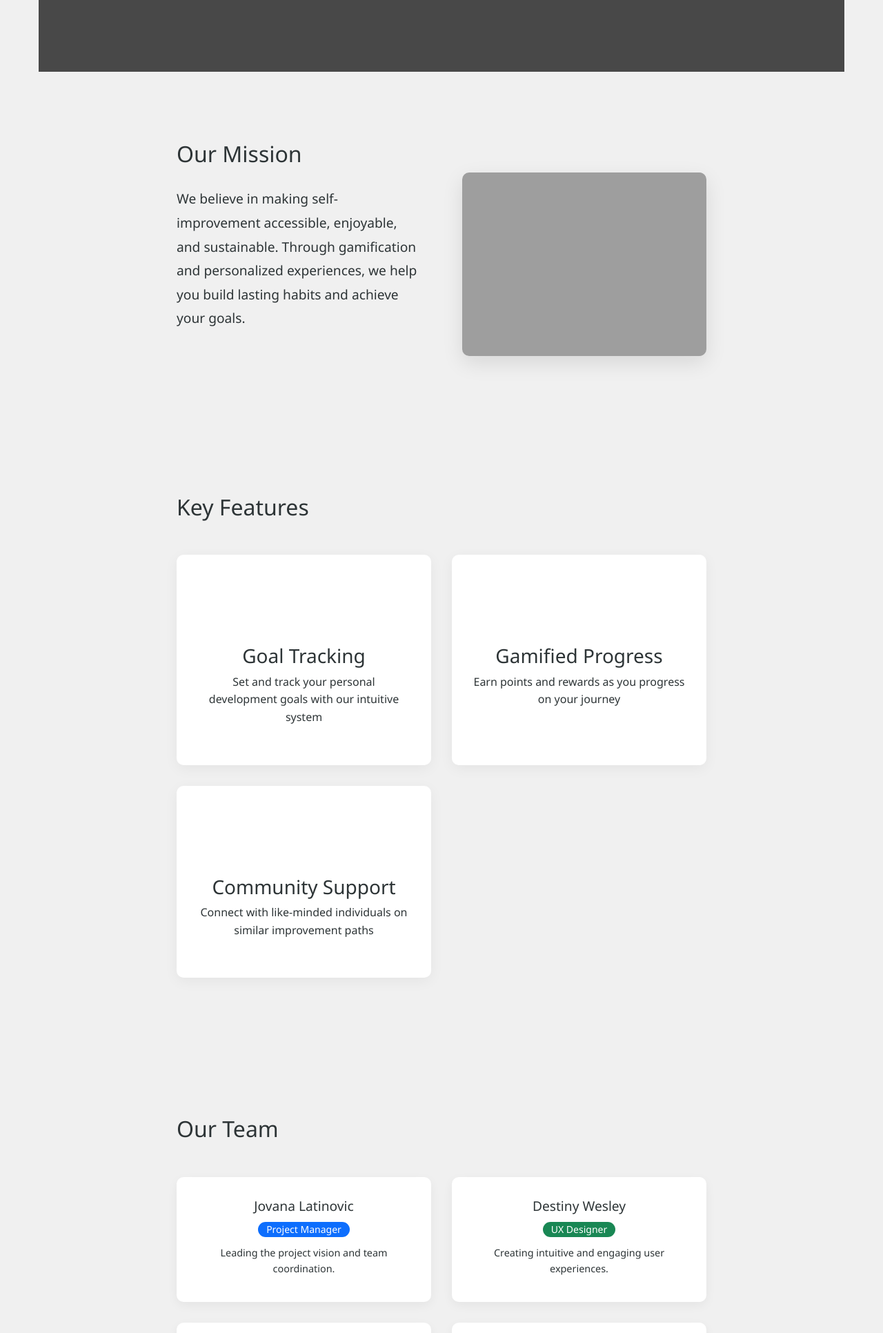
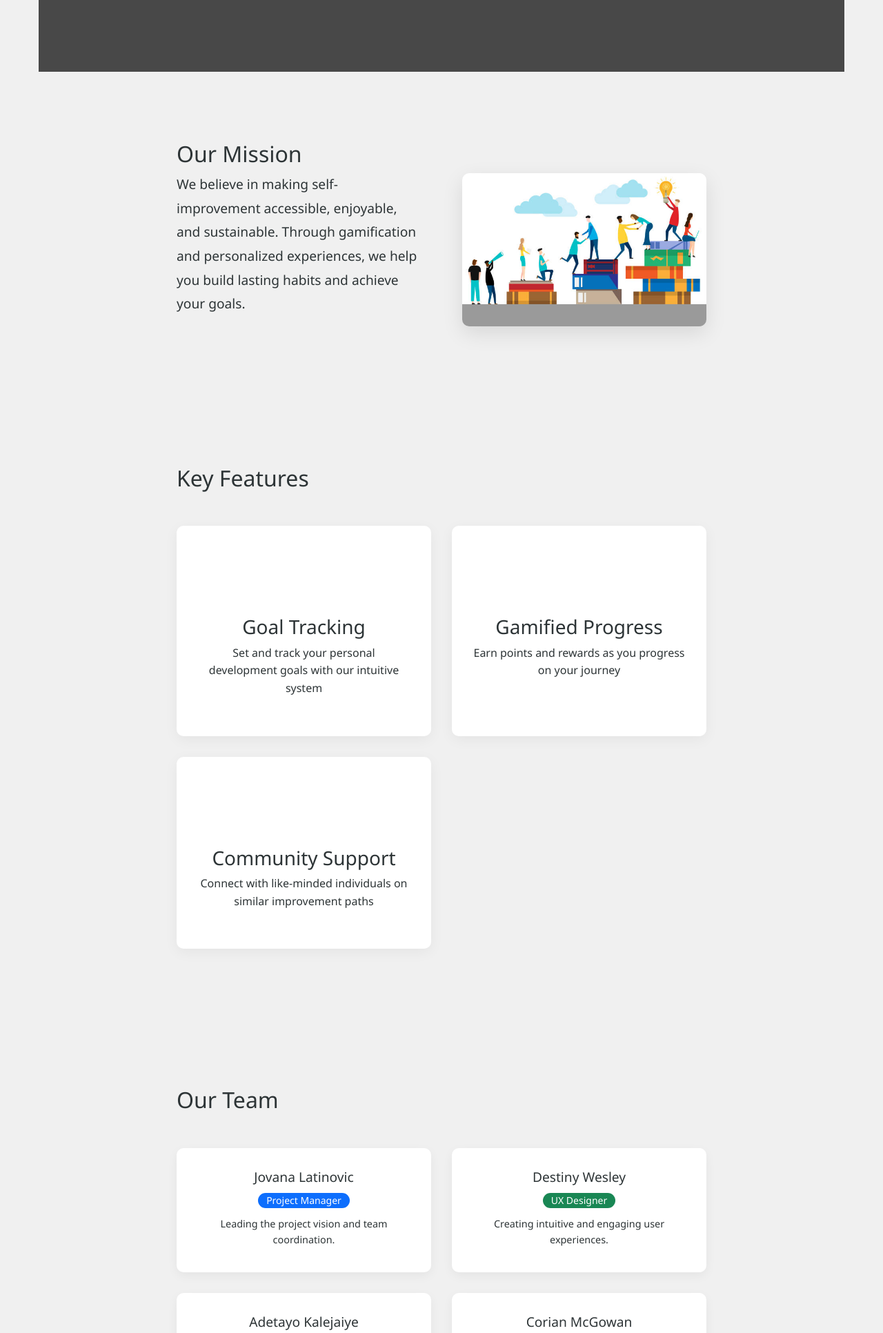
Before and after one commit to DanielOsuoha/SWE_project, a Django app: page /about/ in a window 1280 px wide. Shown: the part 372-2304 px from the top of the page at 69% size. Run offline with Django 5.2, Linux system fonts and the light colour scheme; grey boxes are pictures that could not be loaded.

Commit message:
modified mvp

```diff
--- a/gamified_improvement/templates/core/about.html
+++ b/gamified_improvement/templates/core/about.html
@@ -24,7 +24,7 @@
                 </div>
                 <div class="mission-image">
                     <!-- Image placeholder -->
-                    <img src="{% static 'images/mission.jpg' %}" alt="Mission visualization" class="about-img">
+                    <img src="{% static 'images/mission.png' %}" alt="Mission visualization" class="about-img">
                 </div>
             </div>
         </div>
```
Also changed, not shown: gamified_improvement/static/images/devs/corian.png (added), gamified_improvement/static/images/devs/daniel.png (added), gamified_improvement/static/images/devs/jovana.png (added), gamified_improvement/static/images/devs/tayo.png (added), gamified_improvement/static/images/mission.png (added), 1 other file.
